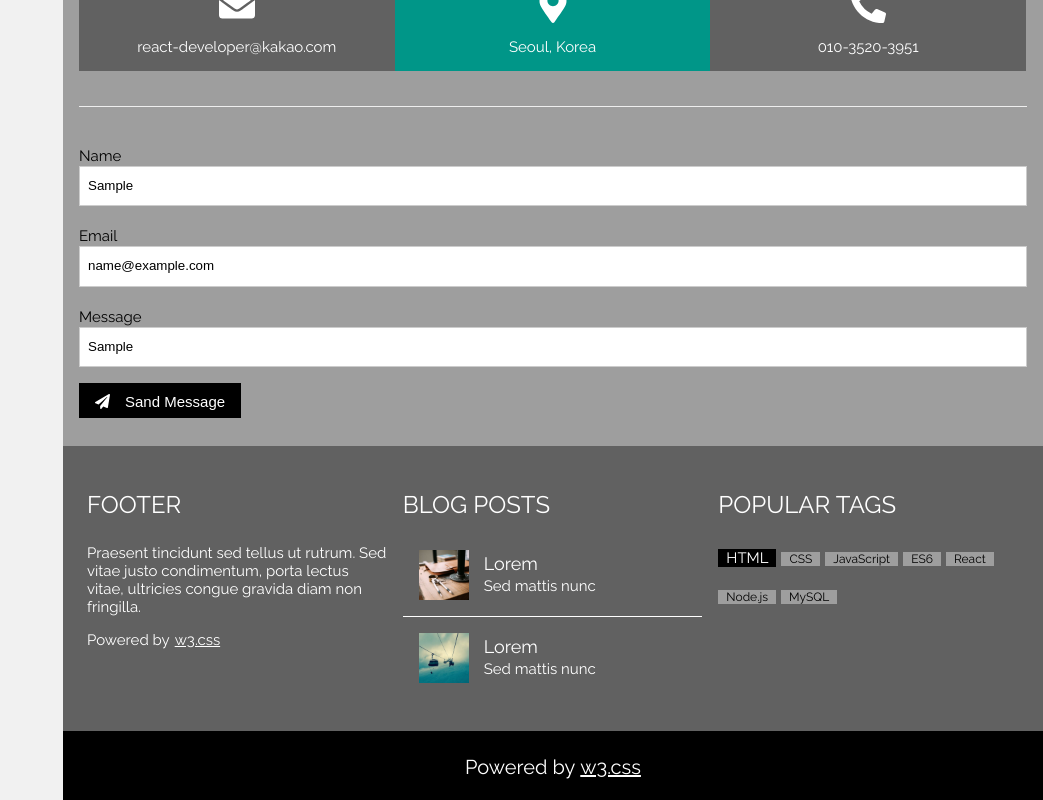
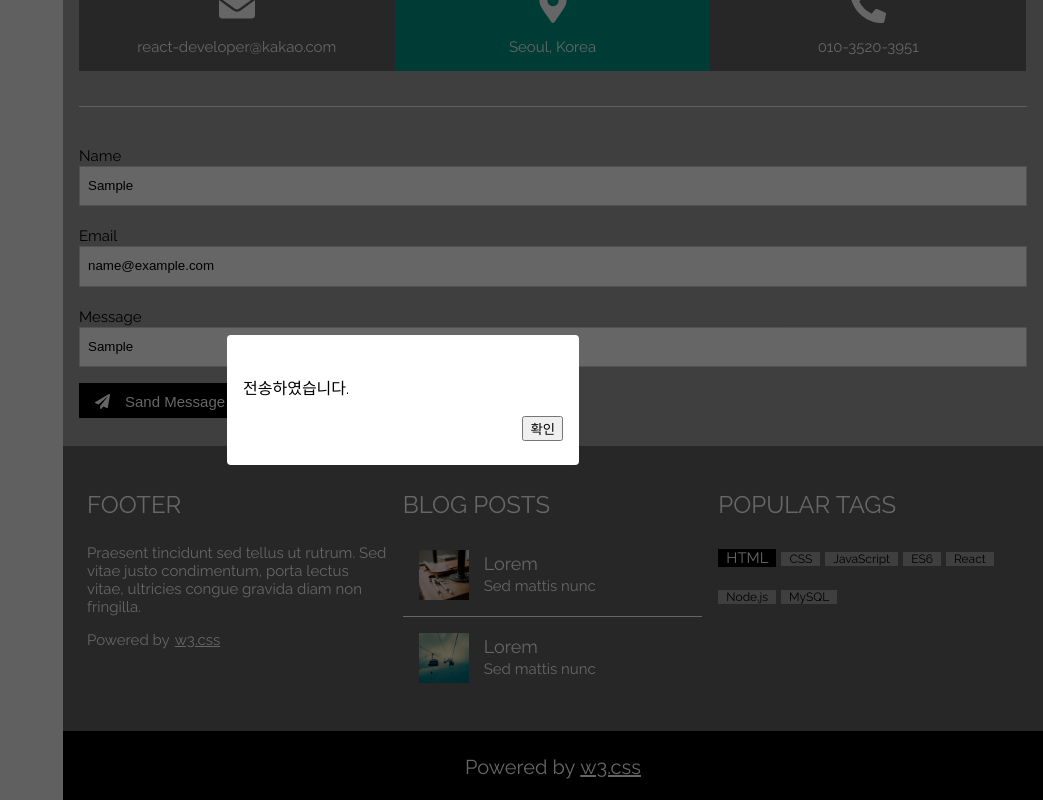
Before and after one commit to Kim-TaeGwan/blog-past-version, a React app: page / in a window 1280 px wide. Both pictures are taken after typing "Sample", "name@example.com", "Sample" into the empty fields and a click on the button "Sand Message". Shown: the whole page, without its empty margins (237-1280 px from the left). Built offline with nearby package versions, Linux system fonts and the light colour scheme; no server answers.

Commit message:
Add modal

```diff
--- a/src/components/ContactMe/ContactInput/index.js
+++ b/src/components/ContactMe/ContactInput/index.js
@@ -1,4 +1,4 @@
-import React, { useState } from "react";
+import React from "react";
 
 import ContactInputList from "./ContactInputList";
 
@@ -6,39 +6,47 @@ import ContactInputList from "./ContactInputList";
 
 import paper_plane_ico from "assets/icon/paper_plane_ico(white).svg";
 
-const ContactInput = () => {
-  const [name, setName] = useState("");
-  const [email, setEmail] = useState("");
-  const [message, setMessage] = useState("");
+const ContactInput = ({
+  name,
+  handleName,
+  email,
+  handleEmail,
+  message,
+  handleMessage,
+  sendMail,
+}) => {
+  // const [name, setName] = useState("");
+  // const [email, setEmail] = useState("");
+  // const [message, setMessage] = useState("");
 
-  const sendMail = e => {
-    e.preventDefault();
-    const data = {
-      name,
-      email,
-      message,
-    };
-    // fetch("http://localhost:4000/api/sendEmail/sendEmail", {
-    fetch("https://blog-back-server.herokuapp.com/api/sendEmail/sendEmail", {
-      // fetch(nodemailerApi.post("/"), {
-      method: "post",
-      headers: { "Content-Type": "application/json" },
-      body: JSON.stringify(data),
-    }).then(res => res.json());
-    // .then(json => {});
-    console.log(name, email, message);
-  };
+  // const sendMail = e => {
+  //   e.preventDefault();
+  //   const data = {
+  //     name,
+  //     email,
+  //     message,
+  //   };
+  //   // fetch("http://localhost:4000/api/sendEmail/sendEmail", {
+  //   fetch("https://blog-back-server.herokuapp.com/api/sendEmail/sendEmail", {
+  //     // fetch(nodemailerApi.post("/"), {
+  //     method: "post",
+  //     headers: { "Content-Type": "application/json" },
+  //     body: JSON.stringify(data),
+  //   }).then(res => res.json());
+  //   // .then(json => {});
+  //   console.log(name, email, message);
+  // };
 
-  // onChange
-  const handleName = e => {
-    setName(e.target.value);
-  };
-  const handleEmail = e => {
-    setEmail(e.target.value);
-  };
-  const handleMessage = e => {
-    setMessage(e.target.value);
-  };
+  // // onChange
+  // const handleName = e => {
+  //   setName(e.target.value);
+  // };
+  // const handleEmail = e => {
+  //   setEmail(e.target.value);
+  // };
+  // const handleMessage = e => {
+  //   setMessage(e.target.value);
+  // };
 
   return (
     <div className="contact_input">
--- a/src/components/ContactMe/index.js
+++ b/src/components/ContactMe/index.js
@@ -1,16 +1,32 @@
-import React from 'react';
-import PartTitle from '../common/PartTitle';
-import ContactInformation from './ContactInformation';
-import ContactInput from './ContactInput';
+import React from "react";
+import PartTitle from "../common/PartTitle";
+import ContactInformation from "./ContactInformation";
+import ContactInput from "./ContactInput";
 
-const ContentMe = () => {
+const ContentMe = ({
+  handleName,
+  email,
+  handleEmail,
+  message,
+  handleMessage,
+  sendMail,
+  name,
+}) => {
   return (
     <div className="contactme">
       <div className="contactme_box">
         <PartTitle>ContactMe</PartTitle>
         <ContactInformation />
         <hr />
-				<ContactInput />
+        <ContactInput
+          name={name}
+          handleName={handleName}
+          email={email}
+          handleEmail={handleEmail}
+          message={message}
+          handleMessage={handleMessage}
+          sendMail={sendMail}
+        />
       </div>
     </div>
   );
--- a/src/containers/MainPageContainer.js
+++ b/src/containers/MainPageContainer.js
@@ -1,4 +1,4 @@
-import React from "react";
+import React, { useState } from "react";
 // import axios from "axios"; //axios 연동
 
 // import { portfolioApi, studyApi } from "../shared/Api";
@@ -12,8 +12,14 @@ import OverLay from "../components/common/OverLay";
 import TechnicalSkills from "../components/MainPageComponent/TechnicalSkills";
 import ContactMe from "../components/ContactMe";
 import TableComponent from "../components/StudyTableComponent/Table";
+import Modal from "../shared/Modal";
 
 const MainPageContainer = () => {
+  const [name, setName] = useState("");
+  const [email, setEmail] = useState("");
+  const [message, setMessage] = useState("");
+  const [closeBtn, setCloseBtb] = useState(false);
+
   const openNav = () => {
     document.getElementById("mySidenav").style.display = "block";
     document.getElementById("overLay").style.display = "block";
@@ -21,6 +27,40 @@ const MainPageContainer = () => {
   const closeNav = () => {
     document.getElementById("mySidenav").style.display = "none";
     document.getElementById("overLay").style.display = "none";
+  };
+
+  const sendMail = e => {
+    e.preventDefault();
+    const data = {
+      name,
+      email,
+      message,
+    };
+    // fetch("http://localhost:4000/api/sendEmail/sendEmail", {
+    fetch("https://blog-back-server.herokuapp.com/api/sendEmail/sendEmail", {
+      // fetch(nodemailerApi.post("/"), {
+      method: "post",
+      headers: { "Content-Type": "application/json" },
+      body: JSON.stringify(data),
+    }).then(res => res.json());
+    // .then(json => {});
+    console.log(name, email, message);
+    setCloseBtb(!closeBtn);
+  };
+
+  // onChange
+  const handleName = e => {
+    setName(e.target.value);
+  };
+  const handleEmail = e => {
+    setEmail(e.target.value);
+  };
+  const handleMessage = e => {
+    setMessage(e.target.value);
+  };
+
+  const closeModal = () => {
+    setCloseBtb(!closeBtn);
   };
 
   /* node서버 monggoDB 연동 */
@@ -68,9 +108,21 @@ const MainPageContainer = () => {
         <PortfolioList />
         <TableComponent />
         <TechnicalSkills />
-        <ContactMe />
+        <ContactMe
+          name={name}
+          handleName={handleName}
+          email={email}
+          handleEmail={handleEmail}
+          message={message}
+          handleMessage={handleMessage}
+          sendMail={sendMail}
+        />
         <Footer />
       </MainPageComponent>
+      <Modal
+        style={{ display: closeBtn ? "" : "none" }}
+        closeModal={closeModal}
+      />
     </>
   );
 };
--- /dev/null
+++ b/src/shared/Modal.js
@@ -0,0 +1,17 @@
+import React from "react";
+
+const Modal = ({ closeModal, style }) => {
+  return (
+    <div className="modal_overlay" style={style}>
+      <div className="modal">
+        <p>전송하였습니다.</p>
+        {/* <div className="modal_close_btn">닫기</div> */}
+        <div className="btn_wrapper">
+          <button onClick={closeModal}>확인</button>
+        </div>
+      </div>
+    </div>
+  );
+};
+
+export default Modal;
--- a/src/style/common.css
+++ b/src/style/common.css
@@ -21,7 +21,7 @@
 .portfolio:nth-child(3n - 1) {
   margin: 0 12px;
 }
-.portfolio .portfolio_img{
+.portfolio .portfolio_img {
   border-bottom: 1px solid #888;
 }
 .portfolio .portfolio_img img {
@@ -131,7 +131,7 @@
 .loader:before,
 .loader:after {
   position: absolute;
-  content: '';
+  content: "";
 }
 .loader:before {
   width: 5.2em;
@@ -177,3 +177,33 @@
     transform: rotate(360deg);
   }
 }
+
+/* Modal */
+.modal_overlay {
+  position: fixed;
+  top: 0;
+  left: 0;
+  width: 100%;
+  height: 100%;
+  background: rgba(0, 0, 0, 0.6);
+  display: flex;
+  align-items: center;
+  justify-content: center;
+  z-index: 305;
+}
+.modal {
+  background: white;
+  padding: 24px 16px;
+  border-radius: 4px;
+  width: 320px;
+  -webkit-border-radius: 4px;
+  -moz-border-radius: 4px;
+  -ms-border-radius: 4px;
+  -o-border-radius: 4px;
+}
+.modal p {
+  font-size: 16px;
+}
+.modal .btn_wrapper {
+  text-align: right;
+}
```
Lines whose indentation alone changed are shown as unchanged.
